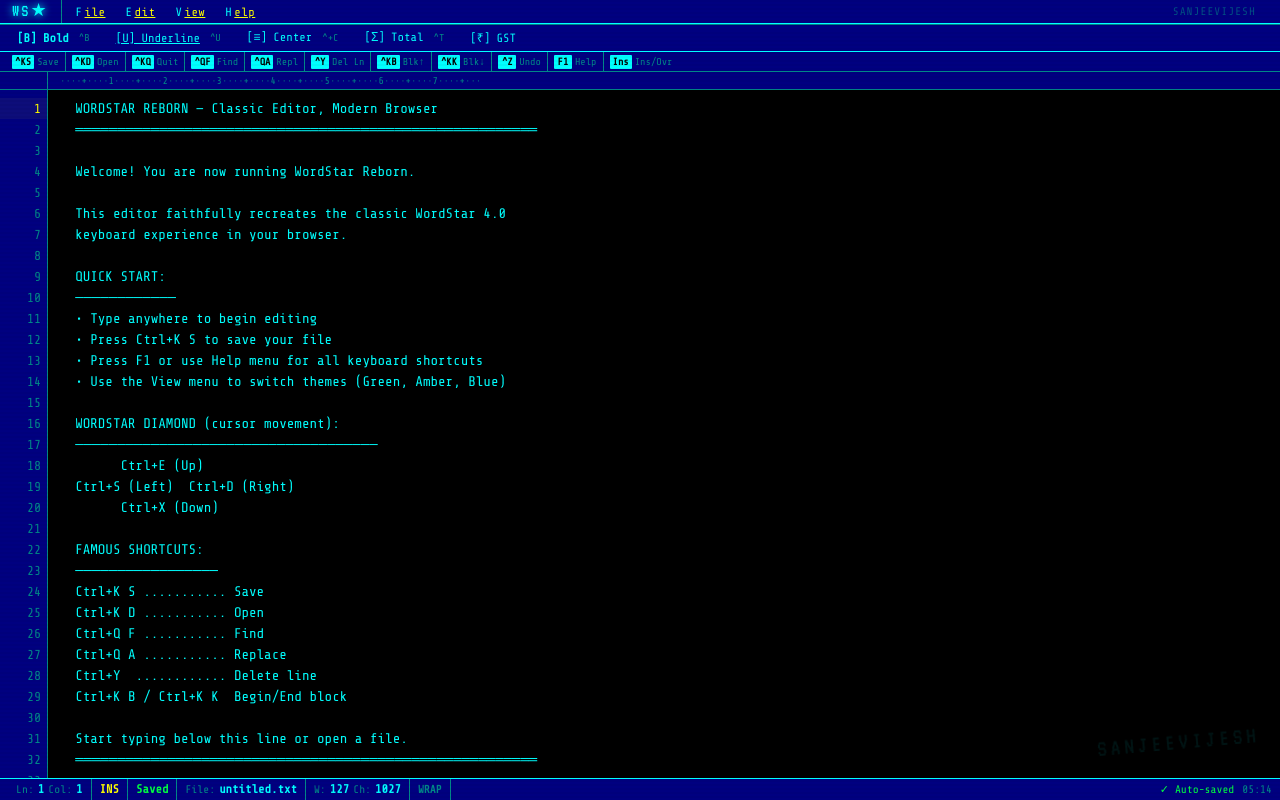
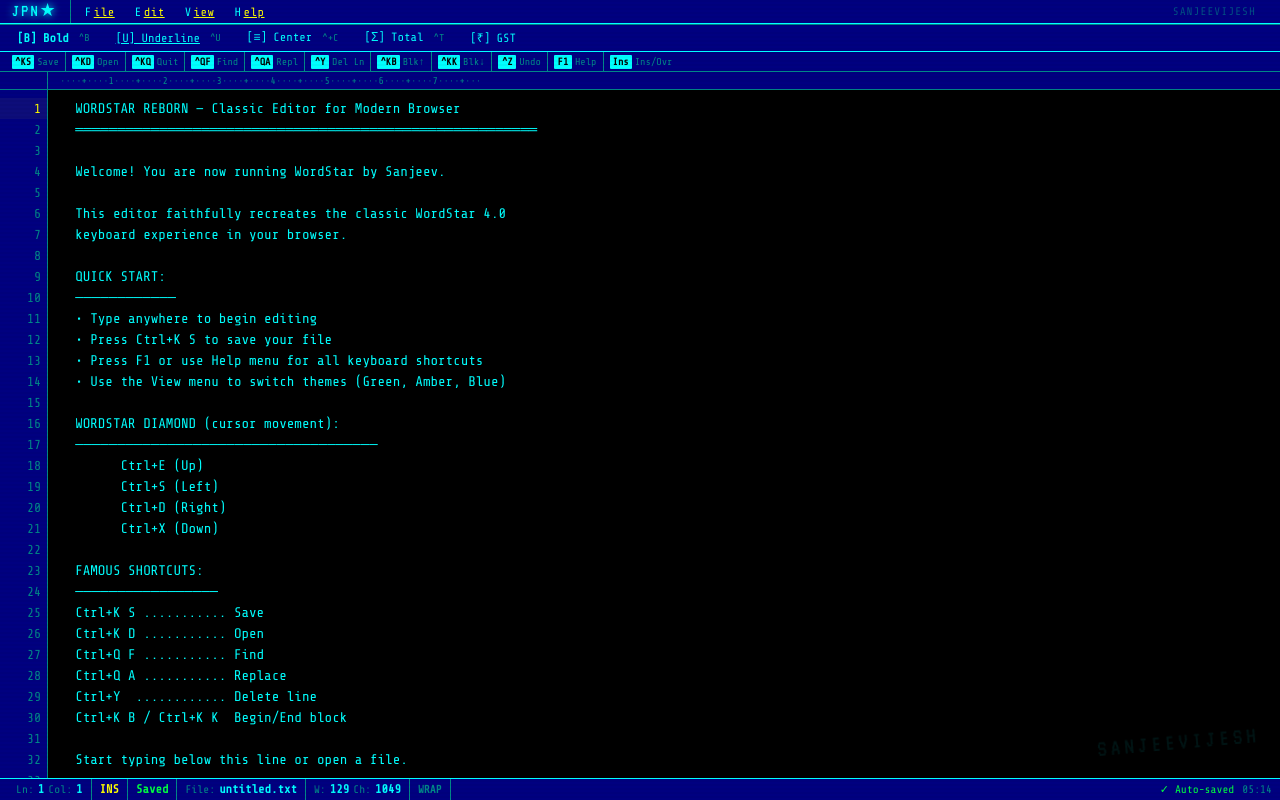
Before and after one commit to sanjeevijesh/wordstar-reborn, a React (Vite) app: page / in a window 1280 px wide. Built offline with nearby package versions, Linux system fonts and the light colour scheme.

Commit message:
Updated project

```diff
--- a/src/App.jsx
+++ b/src/App.jsx
@@ -22,10 +22,10 @@
 import { saveAs } from 'file-saver';
 
 // ── Welcome text shown on fresh start ─────────────────────
-const WELCOME_TEXT = `  WORDSTAR REBORN — Classic Editor, Modern Browser
+const WELCOME_TEXT = `  WORDSTAR REBORN — Classic Editor for Modern Browser
   ═══════════════════════════════════════════════════════
 
-  Welcome! You are now running WordStar Reborn.
+  Welcome! You are now running WordStar by Sanjeev.
 
   This editor faithfully recreates the classic WordStar 4.0
   keyboard experience in your browser.
@@ -40,7 +40,8 @@
   WORDSTAR DIAMOND (cursor movement):
   ────────────────────────────────────
         Ctrl+E (Up)
-  Ctrl+S (Left)  Ctrl+D (Right)
+        Ctrl+S (Left)
+        Ctrl+D (Right)
         Ctrl+X (Down)
 
   FAMOUS SHORTCUTS:
--- a/src/components/MenuBar.jsx
+++ b/src/components/MenuBar.jsx
@@ -96,7 +96,7 @@
   return (
     <div className="menu-bar" ref={menuRef}>
       <div className="menu-bar-left">
-        <div className="menu-title">WS★</div>
+        <div className="menu-title">JPN★</div>
         {menus.map(menu => (
           <div key={menu.id} className="menu-item">
             <button
```
